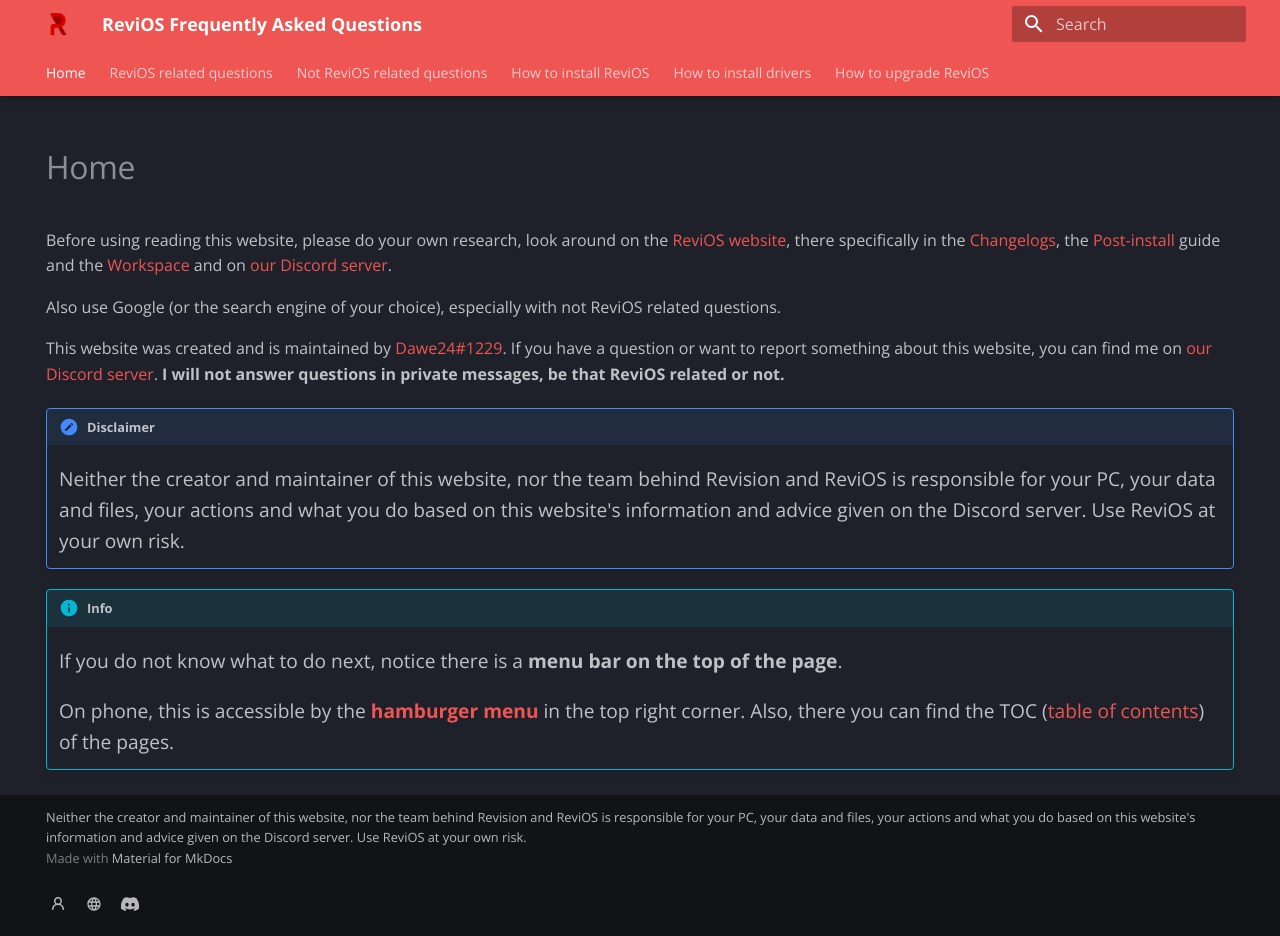
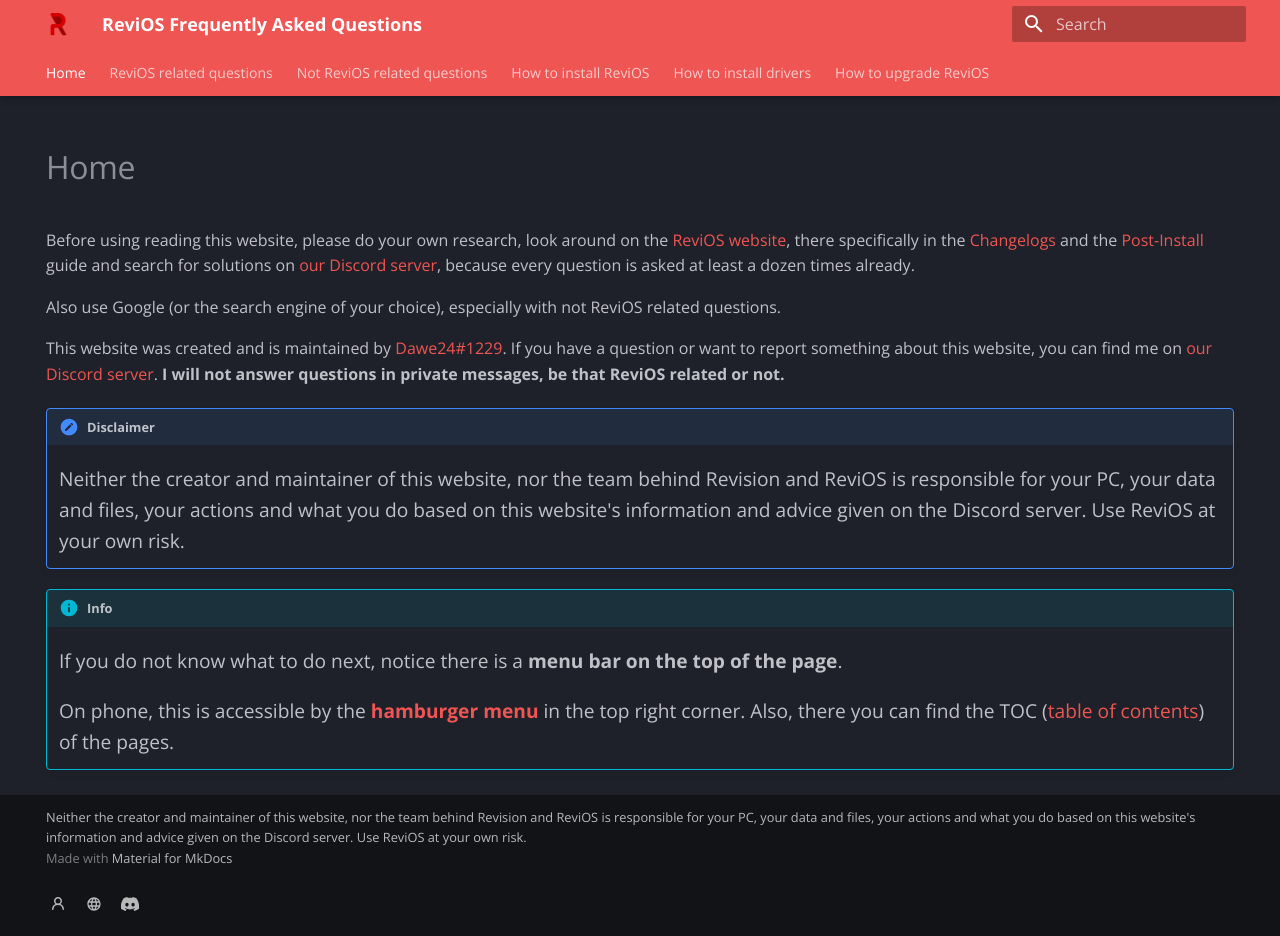
Before and after one commit to dkovacs24/ReviOS_faq, an MkDocs documentation site: the page built from docs/index.md, in a window 1280 px wide and 936 px high. Built offline with MkDocs 1.6.1 and Material for MkDocs 9.7.7, drawn with Linux system fonts in a browser that asks for light colours.

Commit message:
update index.md

```diff
--- a/docs/index.md
+++ b/docs/index.md
@@ -10,7 +10,7 @@
     }
 </style>
 
-Before using reading this website, please do your own research, look around on the [ReviOS website](https://www.revi.cc/){target=_blank}, there specifically in the [Changelogs](https://www.revi.cc/revios/download/changelog){target=_blank}, the [Post-install](https://www.revi.cc/revios/post-install){target=_blank} guide and the [Workspace](https://www.revi.cc/revios/workspace){target=_blank} and on [our Discord server](https://discord.gg/962y4pU){target=_blank}.
+Before using reading this website, please do your own research, look around on the [ReviOS website](https://www.revi.cc/){target=_blank}, there specifically in the [Changelogs](https://www.revi.cc/revios/download/changelog){target=_blank} and the [Post-Install](https://www.revi.cc/revios/post-install){target=_blank} guide and search for solutions on [our Discord server](https://discord.gg/962y4pU){target=_blank}, because every question is asked at least a dozen times already.
 
 Also use Google (or the search engine of your choice), especially with not ReviOS related questions.
 
```
